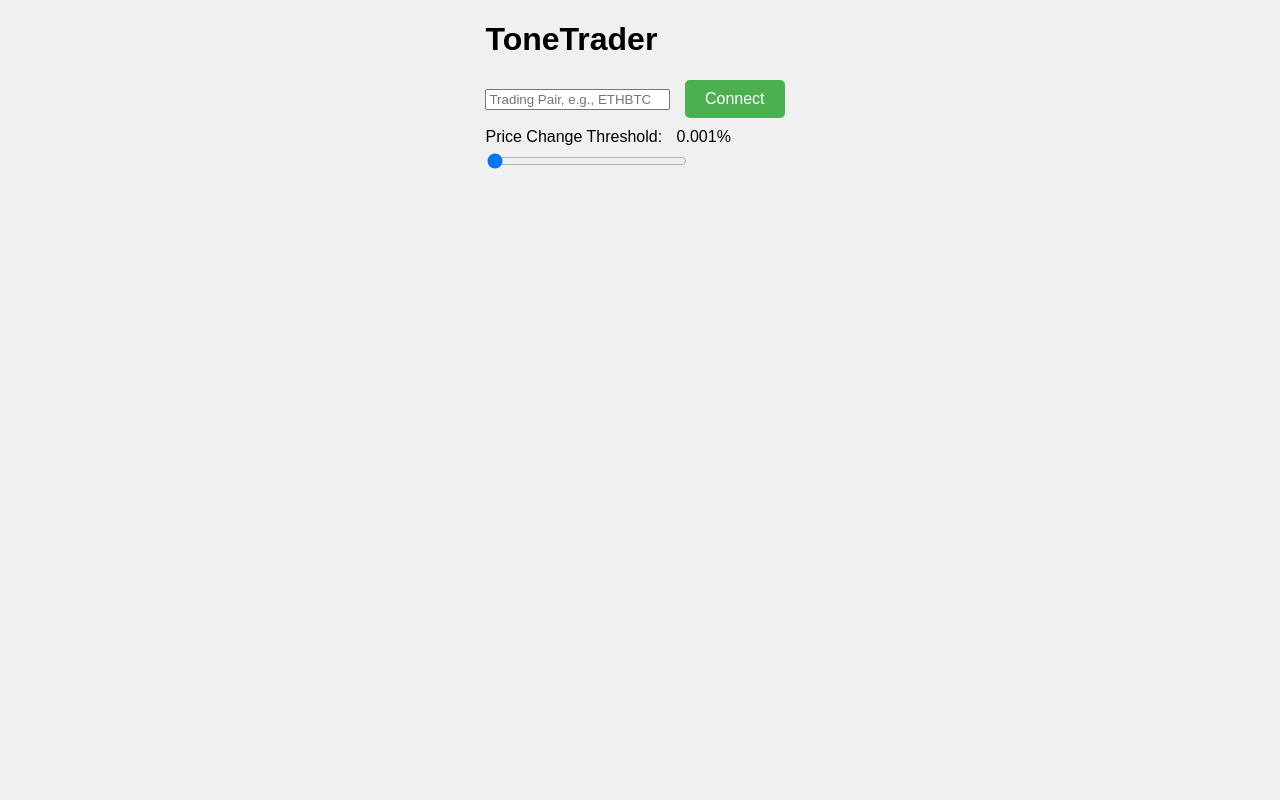
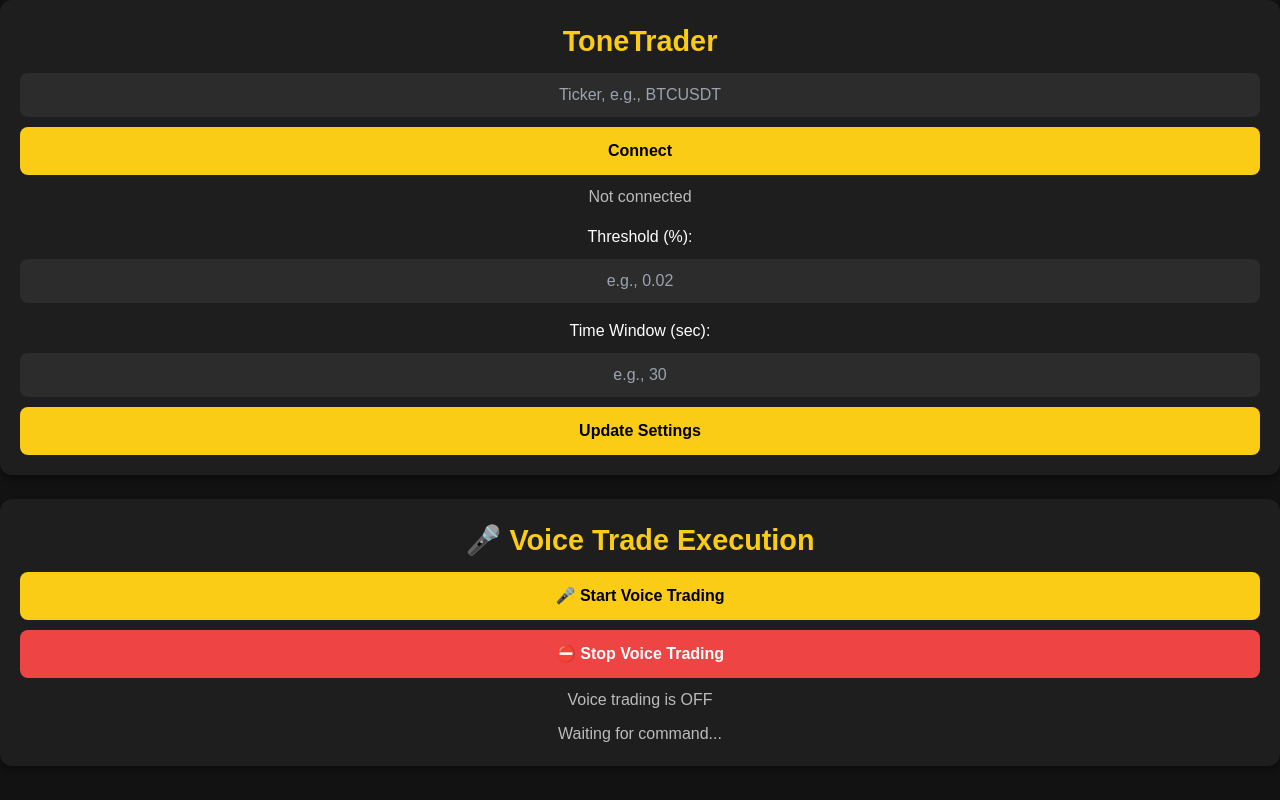
Before and after one commit to so-hl/audible_edge, a Python web app: template frontend/templates/index.html in a window 1280 px wide. Run offline with Jinja, Linux system fonts and the light colour scheme; the template is opened without the code that fills it, so the values that code supplies are empty; some libraries are stand-ins or nearby versions.

Commit message:
user interface

```diff
--- a/frontend/templates/index.html
+++ b/frontend/templates/index.html
@@ -2,88 +2,86 @@
 <html lang="en">
 <head>
     <meta charset="UTF-8">
+    <meta name="viewport" content="width=device-width, initial-scale=1.0">
     <title>ToneTrader</title>
-    <link rel="stylesheet" href="/static/styles.css"> <!-- Adjusted for live-server port 5500 -->
+    <script src="https://cdn.tailwindcss.com"></script>
+    <style>
+        body {
+            background-color: #121212;
+            color: #fff;
+            font-family: Arial, sans-serif;
+        }
+        .container {
+            max-width: 400px;
+            margin: auto;
+            padding: 20px;
+            background: #1e1e1e;
+            border-radius: 12px;
+            box-shadow: 0 4px 6px rgba(0, 0, 0, 0.3);
+            text-align: center;
+        }
+        .title {
+            font-size: 1.8rem;
+            font-weight: bold;
+            color: #facc15;
+        }
+        .input-box {
+            width: 100%;
+            padding: 10px;
+            margin-top: 10px;
+            border-radius: 8px;
+            background: #2c2c2c;
+            border: none;
+            color: white;
+            text-align: center;
+        }
+        .btn {
+            width: 100%;
+            padding: 12px;
+            margin-top: 10px;
+            border-radius: 8px;
+            background: #facc15;
+            font-weight: bold;
+            color: black;
+            cursor: pointer;
+        }
+        .status {
+            margin-top: 10px;
+            font-size: 1rem;
+            color: #bbb;
+        }
+    </style>
 </head>
 <body>
-    <div container role="main" aria-label="ToneTrader">
-        <h1>ToneTrader</h1>
-        <input type="text" id="tradingPair" placeholder="Trading Pair, e.g., ETHBTC">
-        <button id="connectBtn">Connect</button>
-        <div id="latestTrade"></div>
-        <div id="confirmationDiv"></div>
-        <div id="tradeExecution"></div> <!-- For trade confirmation feedback -->
-        <div id="priceChange"></div> <!-- Added for price change display -->
+    <div class="container">
+        <h1 class="title">ToneTrader</h1>
+        <input type="text" id="tradingPair" class="input-box" placeholder="Ticker, e.g., BTCUSDT">
+        <button id="connectBtn" class="btn">Connect</button>
 
-        <label for="thresholdSlider">Price Change Threshold: <span id="thresholdValue">0.001</span>%</label>
-        <input type="range" id="thresholdSlider" min="0.001" max="1" step="0.001" value="0.001">
+        <div class="status" id="connectionStatus">Not connected</div>
+
+        <p class="mt-4">Threshold (%):</p>
+        <input type="text" id="threshold" class="input-box" placeholder="e.g., 0.02">
+
+        <p class="mt-4">Time Window (sec):</p>
+        <input type="text" id="timeWindow" class="input-box" placeholder="e.g., 30">
+
+        <button id="updateSettingsBtn" class="btn">Update Settings</button>
     </div>
-    <script src="/static/script.js"></script> <!-- Adjusted for live-server port 5500 -->
+
+    <div class="container mt-6">
+        <h2 class="title">🎤 Voice Trade Execution</h2>
+        <button id="startVoiceBtn" class="btn">🎤 Start Voice Trading</button>
+        <button id="stopVoiceBtn" class="btn bg-red-500 text-white">⛔ Stop Voice Trading</button>
+        <p class="status">Voice trading is OFF</p>
+        <p class="status">Waiting for command...</p>
+    </div>
+
     <script>
-        let tradeExecution = document.getElementById('tradeExecution');
-        let latestTrade = document.getElementById('latestTrade');
-        let confirmationDiv = document.getElementById('confirmationDiv');
-        let priceChangeElement = document.getElementById('priceChange');
-        let thresholdSlider = document.getElementById('thresholdSlider');
-        let thresholdValue = document.getElementById('thresholdValue');
-
-        let previousPrice = null;
-        let threshold = parseFloat(thresholdSlider.value);
-
-        // Update threshold when slider is moved
-        thresholdSlider.addEventListener('input', function() {
-            threshold = parseFloat(this.value);
-            thresholdValue.innerText = this.value;
-        });
-
-        function fetchTradeData(symbol) {
-            fetch(`http://127.0.0.1:8000/trade/${symbol}`)
-                .then(response => {
-                    if (!response.ok) throw new Error('Network response was not ok');
-                    return response.json();
-                })
-                .then(data => {
-                    const price = parseFloat(data.p);
-                    const time = new Date(data.T * 1000).toLocaleTimeString(); // Convert to ms
-
-                    let priceChange = 0;
-                    let priceChangePercentage = 0;
-
-                    if (previousPrice !== null) {
-                        priceChange = price - previousPrice;
-                        priceChangePercentage = ((priceChange / previousPrice) * 100).toFixed(3);
-                    }
-
-                    previousPrice = price;
-
-                    latestTrade.innerText = `Latest Trade: ${price} USD at ${time}`;
-
-                    if (previousPrice !== null) {
-                        if (Math.abs(priceChangePercentage) > threshold) {
-                            const audio = new Audio('/static/beep.wav');
-                            audio.play();
-                        }
-                        priceChangeElement.innerText = `Price Change: ${priceChangePercentage}%`;
-                    }
-                })
-                .catch(error => console.error('Error fetching trade data:', error));
-        }
-
         document.getElementById('connectBtn').addEventListener('click', () => {
-            const tradingPairInput = document.getElementById('tradingPair');
-            if (!tradingPairInput) {
-                console.error('tradingPairInput element not found!');
-                return;
-            }
-            const symbol = tradingPairInput.value.toLowerCase() || 'ethbtc';
-            if (!symbol) {
-                confirmationDiv.textContent = 'Please enter a trading pair!';
-                return;
-            }
-            confirmationDiv.textContent = `Connecting to ${symbol.toUpperCase()}...`;
-            setTimeout(() => confirmationDiv.textContent = '', 2000);
-            fetchTradeData(symbol); // Initial fetch
-            setInterval(() => fetchTradeData(symbol), 5000); // Poll every 5 seconds
+            const symbol = document.getElementById('tradingPair').value || 'BTCUSDT';
+            document.getElementById('connectionStatus').innerText = `Connecting to ${symbol.toUpperCase()}...`;
+            setTimeout(() => document.getElementById('connectionStatus').innerText = 'Connected', 2000);
         });
     </script>
 </body>
```
